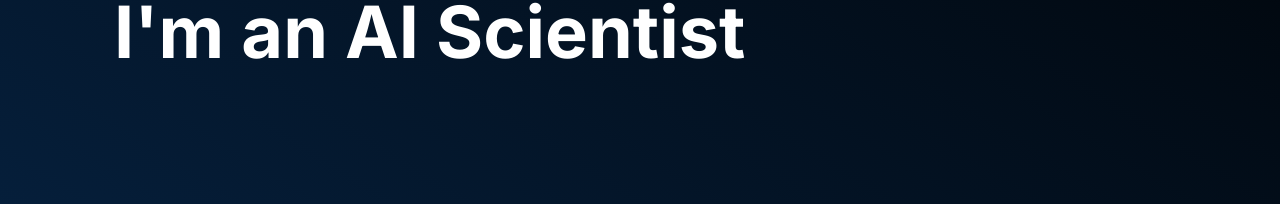
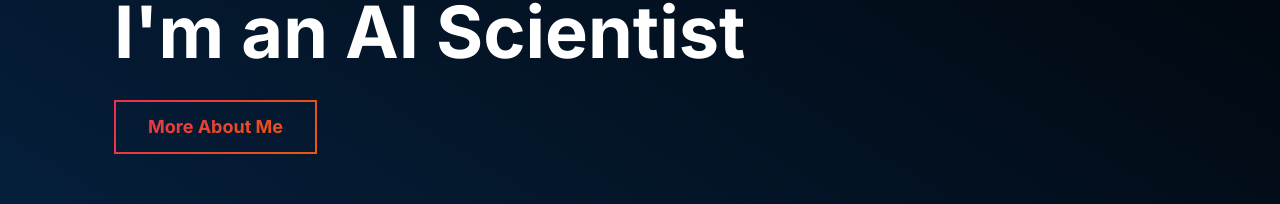
Before and after one commit to andreihar/andreihar.com, a Next.js app in the folder client/: page / in a window 1280 px wide. Shown: the part 395-599 px from the top of the page. Built offline with nearby package versions, Linux system fonts and the light colour scheme; no server answers.

Commit message:
Minor changes to blog content, added necessary libs

```diff
--- a/client/package.json
+++ b/client/package.json
@@ -9,6 +9,7 @@
     "lint": "next lint"
   },
   "dependencies": {
+    "framer-motion": "^11.5.4",
     "i": "^0.3.7",
     "next": "14.2.5",
     "next-mdx-remote": "^5.0.0",
@@ -16,7 +17,9 @@
     "npm": "^10.8.2",
     "react": "^18",
     "react-dom": "^18",
-    "react-icons": "^5.2.1"
+    "react-icons": "^5.2.1",
+    "react-intersection-observer": "^9.13.1",
+    "sass": "^1.78.0"
   },
   "devDependencies": {
     "@types/node": "^20",
--- a/client/src/app/globals.css
+++ b/client/src/app/globals.css
@@ -60,3 +60,84 @@ html {
   transform: scaleX(1);
   transform-origin: bottom left;
 }
+
+/* Button */
+.button::after {
+	content: "";
+	position: absolute;
+	background-image: linear-gradient(135deg, theme('colors.primary.500') 0%, theme('colors.orange.600') 100%);
+	left: 0;
+	top: 0;
+	z-index: -1;
+	transition: all cubic-bezier(0.19, 1, 0.22, 1) .6s;
+  height: 410%;
+	width: 150%;
+	transform: translate(-98%, -25%) rotate(45deg);
+}
+
+.button {
+	border-image: linear-gradient(135deg, theme('colors.primary.500') 0%, theme('colors.orange.600') 100%);
+	border-image-slice: 1;
+  background-image: linear-gradient(135deg, theme('colors.primary.500') 0%, theme('colors.orange.600') 100%);
+  background-clip: text;
+}
+
+.button:hover::after {
+	transform: translate(-9%, -25%) rotate(45deg);
+}
+
+/* About Section */
+.about-img::after {
+	content: '';
+	position: absolute;
+	left: -20px;
+	top: 25px;
+	height: 98%;
+	width: 98%;
+	border: 7px solid theme('colors.primary.500');
+	z-index: -1;
+}
+
+/* Animations */
+@keyframes slideInFromLeft {
+  from {
+    transform: translateX(-20px);
+    opacity: 0;
+  }
+  to {
+    transform: translateX(0);
+    opacity: 1;
+  }
+}
+
+@keyframes scaleUp {
+  from {
+    transform: scale(0.75);
+    opacity: 0;
+  }
+  to {
+    transform: scale(1);
+    opacity: 1;
+  }
+}
+
+@keyframes fadeIn {
+  from {
+    opacity: 0;
+  }
+  to {
+    opacity: 1;
+  }
+}
+
+.slide-in-from-left {
+  animation: slideInFromLeft 1s forwards;
+}
+
+.scale-up {
+  animation: scaleUp 1s forwards;
+}
+
+.fade-in {
+  animation: fadeIn 1s forwards;
+}
--- a/client/src/components/Button.tsx
+++ b/client/src/components/Button.tsx
@@ -11,7 +11,7 @@ interface ButtonProps {
 }
 
 const Button: React.FC<ButtonProps> = ({ href, text, type = 'button', onClick, size = 'text-base px-6 py-3', mobileSize = 'text-sm px-4 py-2' }) => {
-  const className = `cta-btn transition-all duration-300 ease-in-out inline-block relative font-bold leading-none z-10 overflow-hidden duration-[600ms] ease-[cubic-bezier(0.19,1,0.22,1)] text-transparent border-2 border-transparent hover:text-white ${size} md:${mobileSize}`;
+  const className = `button transition-all duration-300 ease-in-out inline-block relative font-bold leading-none z-10 overflow-hidden duration-[600ms] ease-[cubic-bezier(0.19,1,0.22,1)] text-transparent border-2 border-transparent hover:text-white ${size} md:${mobileSize}`;
 
   switch (type) {
     case 'a':
--- a/client/src/content/project/emotion-recognition.mdx
+++ b/client/src/content/project/emotion-recognition.mdx
@@ -55,4 +55,5 @@ Additionally, the project underscored the need for effective resource management
 # Team and Contributions
 
 - [Andrei Harbachov](https://www.linkedin.com/in/andreihar/): Lead Developer
+
 - [Shane Eastwood](https://linkedin.com/in/shane-eastwood-3549479b/): Co-Developer
--- a/client/src/content/project/memory-lane.mdx
+++ b/client/src/content/project/memory-lane.mdx
@@ -70,7 +70,11 @@ Beyond the technical aspect, this project honed my ability to manage a team. Wit
 # Team and Contributions
 
 - [Andrei Harbachov](https://www.linkedin.com/in/andreihar/): Project Lead, Developer & Tester
+
 - [Felicia Samatha](https://www.linkedin.com/in/feliciasamatha/): Designer, Developer & Tester
+
 - Karanbir Singh: Developer
+
 - Yuling Su: Developer
+
 - [Yulong (Lucas) Wu](https://www.linkedin.com/in/luk23/): UX/UI Designer & Developer
--- a/client/src/content/project/segpalette.mdx
+++ b/client/src/content/project/segpalette.mdx
@@ -61,5 +61,7 @@ Through working on SegPalette, I gained deeper knowledge in full-stack developme
 # Team and Contributions
 
 - [Brendan Bickford](https://github.com/BrenBick): Theoretical framework, MATLAB recolouring, palette generation.
+
 - [Andrei Harbachov](https://www.linkedin.com/in/andreihar/): Web app development (excluding palette generation and recolouring).
+
 - [Carolina Partida Bujanda](https://github.com/caropartida): Web app recolouring.
```
Also changed, not shown: 1 other file (tests, documents, lock files or other folders).
